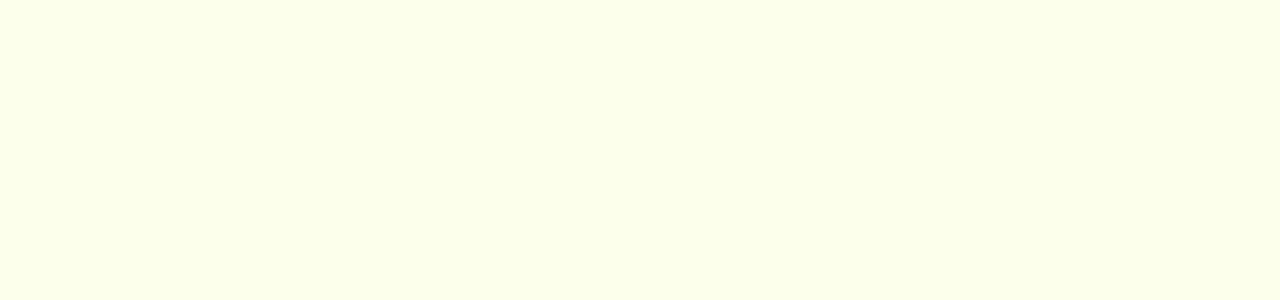
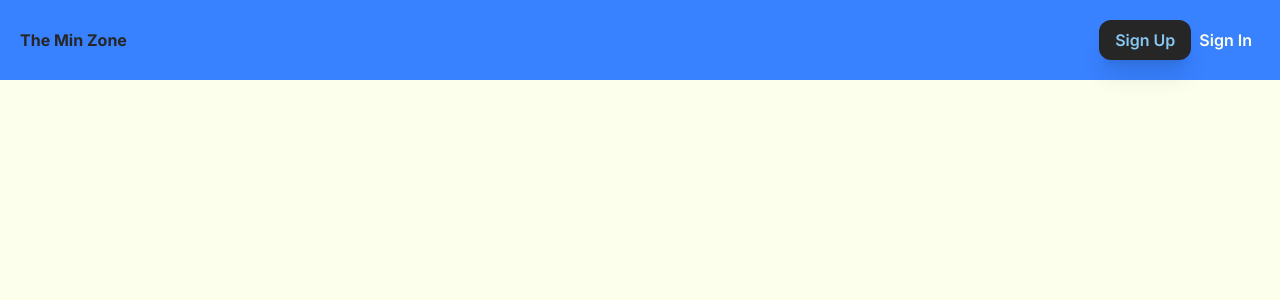
Before and after one commit to mishael-codes/the-min-zone, a Next.js app: page / in a window 1280 px wide. Shown: the top 300 px of the page. Built offline with nearby package versions, Linux system fonts and the light colour scheme.

Commit message:
Feat: add button and navbar component.

```diff
--- /dev/null
+++ b/src/app/components/button.tsx
@@ -0,0 +1,14 @@
+interface ButtonProps {
+  text: string;
+  standard?: boolean;
+}
+
+const Button = ({ text, standard }: ButtonProps) => {
+  return (
+    <button className={`${standard ? "bg-secondary shadow-xl text-accent px-4" : "text-misc bg-transparent"} p-2 rounded-xl font-semibold`}>
+      {text}
+    </button>
+  );
+}
+
+export default Button;
--- /dev/null
+++ b/src/app/components/nav.tsx
@@ -0,0 +1,14 @@
+// Component Import
+import Button from "./button";
+const Nav = () => {
+  return (
+    <nav className="flex items-center justify-between p-5 bg-primary">
+      <h1 className="font-bold text-secondary">The Min Zone</h1>
+      <div>
+        <Button standard text="Sign Up" />
+        <Button text="Sign In" />
+      </div>
+    </nav>
+  );
+};
+export default Nav;
--- a/src/app/page.tsx
+++ b/src/app/page.tsx
@@ -1,7 +1,8 @@
+import Nav from "./components/nav";
 export default function Home() {
   return (
-    <main>
-
-    </main>
+    <>
+      <Nav />
+    </>
   );
 }
--- a/tailwind.config.ts
+++ b/tailwind.config.ts
@@ -7,14 +7,16 @@ const config: Config = {
     "./src/app/**/*.{js,ts,jsx,tsx,mdx}",
   ],
   theme: {
-    colors: {
-      primary: "hsl(218, 100, 31%)",
-      secndary: "hsl(342, 30, 8%)",
-      accent: "hsl(204, 81, 74%)",
-      shadow: "hsl(155, 11, 50%)",
-      misc: "hsl(69, 100, 96%)",
-    }
+    extend: {
+      colors: {
+        primary: "hsl(218, 100, 61%)",
+        secondary: "hsl(0, 0, 15%)",
+        accent: "hsl(204, 81, 74%)",
+        shadow: "hsl(0, 0, 0%)",
+        misc: "hsl(69, 100, 96%)",
+      },
+    },
   },
-  plugins: []
+  plugins: [],
 };
 export default config;
```
